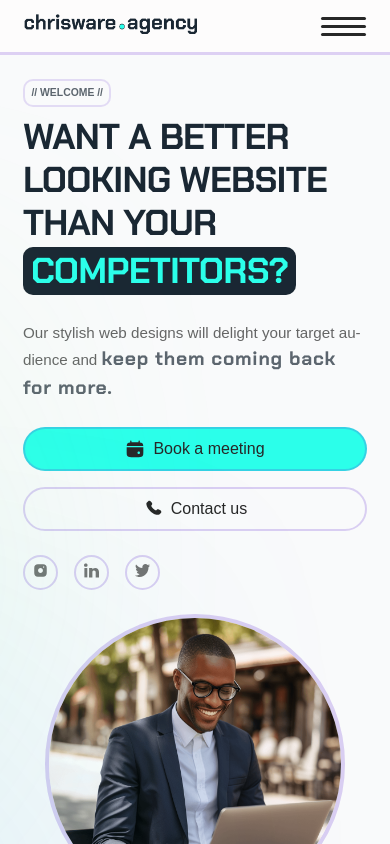
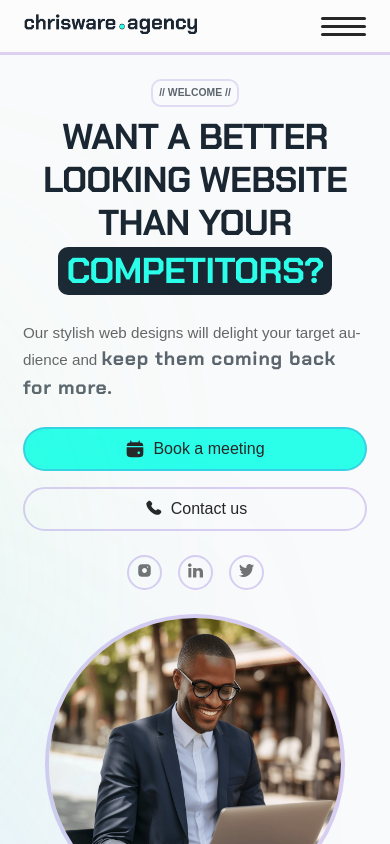
Before and after one commit to ChristianWare/chris-ware-agency, a Next.js app: page / in a window 390 px wide. Shown: the top 844 px of the page. Built offline with nearby package versions, Linux system fonts and the light colour scheme; no server answers; a web font is replaced by a local one.

Commit message:
Hero center mobile

```diff
--- a/src/components/Hero/Hero.module.css
+++ b/src/components/Hero/Hero.module.css
@@ -138,8 +138,15 @@
     gap: 3rem;
   }
 
-  .rtContainer {
-    left: 40%;
+  .left {
+    display: flex;
+    flex-direction: column;
+    align-items: center;
+    justify-content: center;
+  }
+
+  .heading {
+    text-align: center;
   }
 
   .btnContainer {
```
